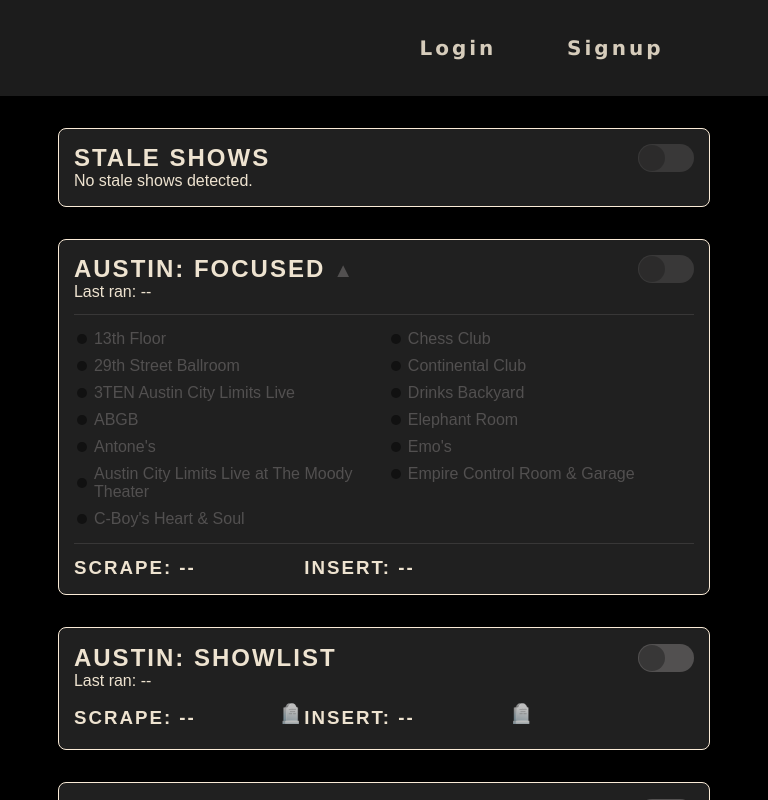
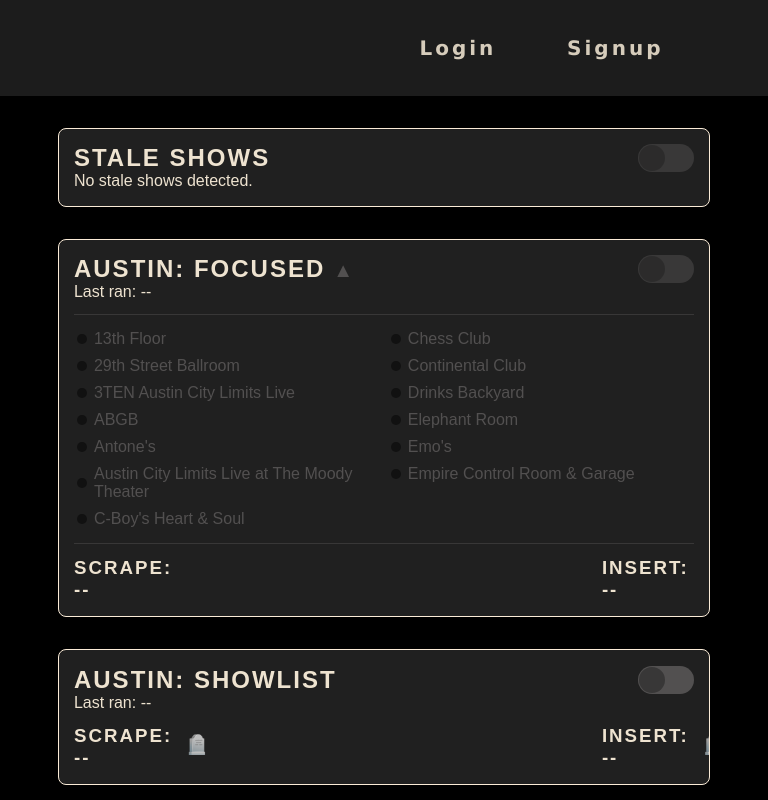
Before and after one commit to BDunham484/antecedent-journey, a React (Create React App) app in the folder client/: page /control in a window 768 px wide. Shown: the top 800 px of the page. Built offline with nearby package versions, Linux system fonts and the light colour scheme; no server answers; some icons are missing.

Commit message:
feat: simplify media queries for control panels and adjust responsive styles

```diff
--- a/client/src/components/controls/ControlBox.module.css
+++ b/client/src/components/controls/ControlBox.module.css
@@ -147,16 +147,6 @@
 @media screen and (max-width: 500px) {
     .controlContainer {
         width: 85%;
-        height: auto;
-        min-height: 50vh;
-    }
-
-    .controlStatus {
-        width: 50vw;
-    }
-
-    .statusWrapper {
-        width: 50vw;
     }
 }
 
@@ -164,26 +154,10 @@
     .controlContainer {
         width: 85%;
     }
-
-    .controlStatus {
-        width: 30vw;
-    }
-
-    .statusWrapper {
-        width: 30vw;
-    }
 }
 
 @media screen and (max-width: 1024px) and (min-width: 801px) {
     .controlContainer {
         width: 65%;
     }
-
-    .controlStatus {
-        width: 20vw;
-    }
-
-    .statusWrapper {
-        width: 20vw;
-    }
 }
--- a/client/src/index.css
+++ b/client/src/index.css
@@ -378,7 +378,7 @@ footer {
 }
 
 /* MEDIA QUERIES */
-@media screen and (max-width: 500px) {
+@media screen and (max-width: 1024px) {
   .control-panels {
     flex-direction: column;
     align-items: center;
@@ -386,21 +386,3 @@ footer {
     width: 100%;
   }
 }
-
-@media screen and (max-width: 800px) and (min-width: 501px) {
-  .control-panels {
-    flex-direction: column;
-    align-items: center;
-    gap: 4vh;
-    width: 100%;
-  }
-}
-
-@media screen and (max-width: 1024px) and (min-width: 801px) {
-  .control-panels {
-    flex-direction: column;
-    align-items: center;
-    gap: 4vh;
-    width: 100%;
-  }
-}
```
